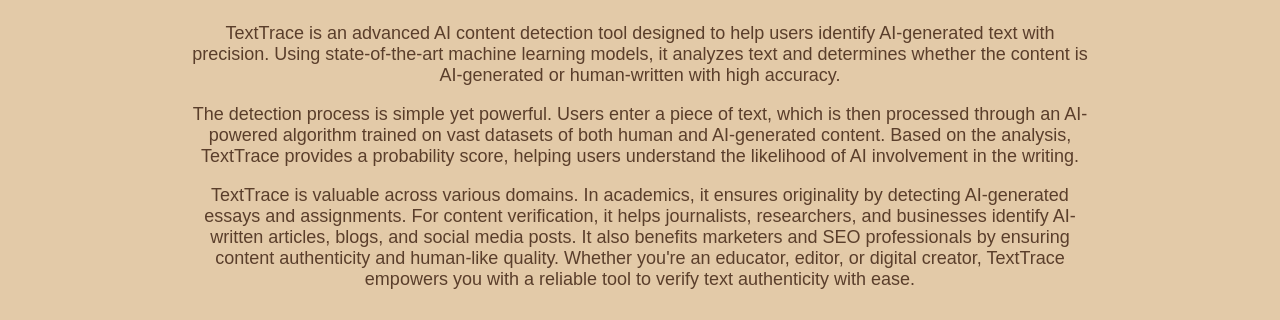
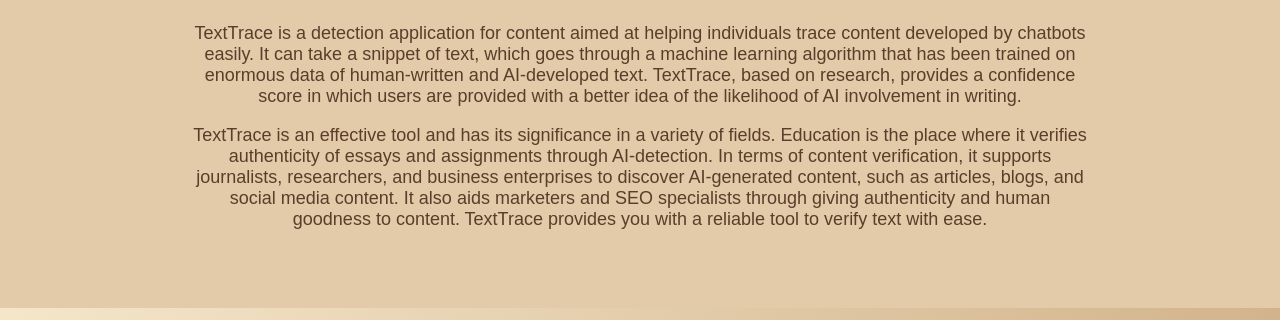
Before and after one commit to CodeTitan7/TextTrace, a plain HTML site: page index.html in a window 1280 px wide. Shown: the part 480-800 px from the top of the page. Drawn offline with nearby package versions, Linux system fonts and the light colour scheme.

Commit message:
Update index.html

```diff
--- a/index.html
+++ b/index.html
@@ -36,9 +36,8 @@
     <section id="about">
         <div class="about-content">
             <h2>About TextTrace</h2>
-            <p>TextTrace is an advanced AI content detection tool designed to help users identify AI-generated text with precision. Using state-of-the-art machine learning models, it analyzes text and determines whether the content is AI-generated or human-written with high accuracy.</p>
-            <p>The detection process is simple yet powerful. Users enter a piece of text, which is then processed through an AI-powered algorithm trained on vast datasets of both human and AI-generated content. Based on the analysis, TextTrace provides a probability score, helping users understand the likelihood of AI involvement in the writing.</p>
-            <p>TextTrace is valuable across various domains. In academics, it ensures originality by detecting AI-generated essays and assignments. For content verification, it helps journalists, researchers, and businesses identify AI-written articles, blogs, and social media posts. It also benefits marketers and SEO professionals by ensuring content authenticity and human-like quality. Whether you're an educator, editor, or digital creator, TextTrace empowers you with a reliable tool to verify text authenticity with ease.</p>
+            <p>TextTrace is a detection application for content aimed at helping individuals trace content developed by chatbots easily. It can take a snippet of text, which goes through a machine learning algorithm that has been trained on enormous data of human-written and AI-developed text. TextTrace, based on research, provides a confidence score in which users are provided with a better idea of the likelihood of AI involvement in writing.</p>
+            <p>TextTrace is an effective tool and has its significance in a variety of fields. Education is the place where it verifies authenticity of essays and assignments through AI-detection. In terms of content verification, it supports journalists, researchers, and business enterprises to discover AI-generated content, such as articles, blogs, and social media content. It also aids marketers and SEO specialists through giving authenticity and human goodness to content. TextTrace provides you with a reliable tool to verify text with ease.</p>
         </div>
     </section>
 
```
